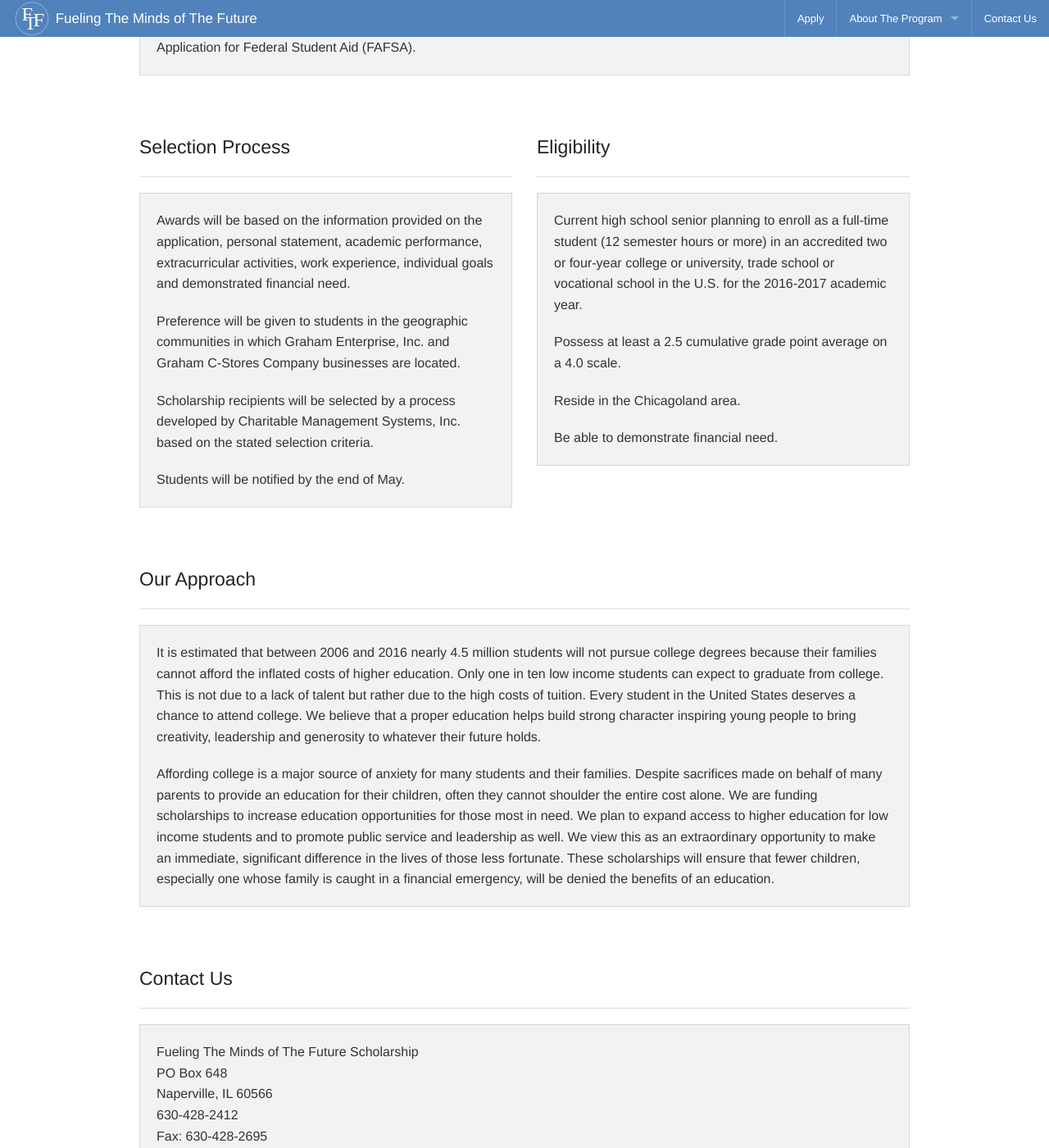
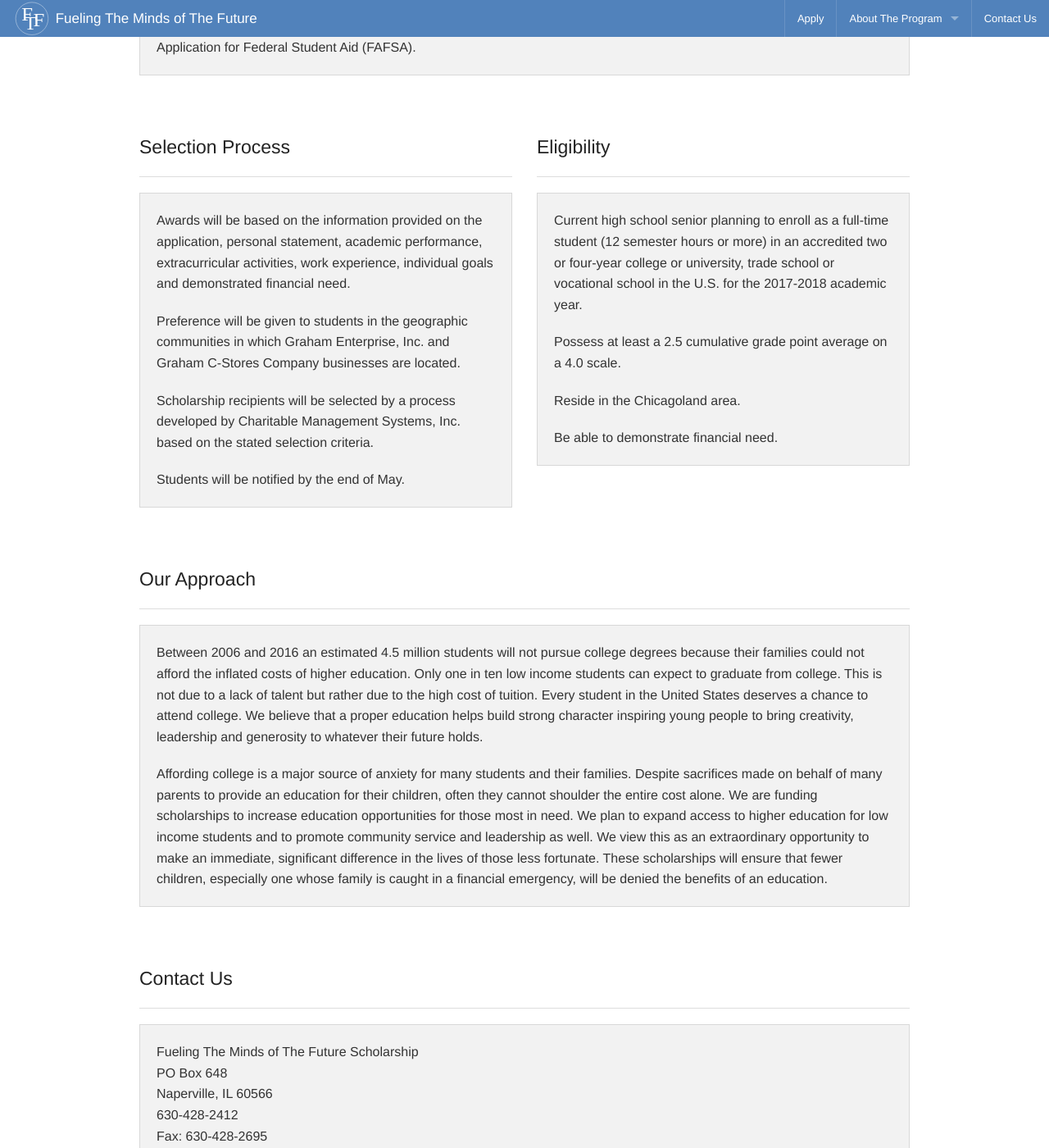
Before and after one commit to charitable-management-systems/fueling-minds, a Jekyll site: the page built from index.html, in a window 1280 px wide and 1400 px high, scrolled down 1149 px. Shown: the whole window at 82% size. Built offline with Jekyll 4.4.1, drawn with Linux system fonts in a browser that asks for light colours; some of the changed text lies outside the part shown.

Commit message:
update 2017 program info

```diff
--- a/_data/program.yml
+++ b/_data/program.yml
@@ -25,14 +25,14 @@
 
 logoUrl: images/logo.svg
 
-about: "<h4>About The Program</h4><hr><div class='panel'><p>This program is dedicated to giving back to the communities in which Graham Enterprise, Inc and Graham C-Stores Company operate.  The program provides support to local youths by offering $2,000 scholarships to entering college freshmen.</p><p>Since its inception in 2012, The Fueling The Minds of The Future Scholarship Program has helped 150 students attend college, including 6 super-scholars who will receive support for up to four years of their undergraduate education.  To date, $310,000 has been provided in scholarships to academically strong students needing a little help to achieve their college goals.</p></div>"
+about: "<h4>About The Program</h4><hr><div class='panel'><p>This program is dedicated to giving back to the communities in which Graham Enterprise, Inc and Graham C-Stores Company operate.  The program provides support to local youths by offering $2,000 scholarships to entering college freshmen.</p><p>Since its inception in 2012, The Fueling The Minds of The Future Scholarship Program has helped 190 students attend college, including 8 super-scholars who will receive support for up to four years of their undergraduate education.  To date, $402,000 has been provided in scholarships to academically strong students needing a little help to achieve their college goals.</p></div>"
 
 howTo: "<h4>How To Apply</h4><hr><div class='panel'><p>Begin your application by clicking the APPLY tab.</p><p>Upload a 500-750 word personal statement addressing all of the following questions:</p><ol><li>What have been the most important experiences during your high school years that have prepared you for college?</li><li>What do you wish to achieve from your college education?</li><li>Why should you be considered for a Fueling The Minds of The Future Scholarship?</li></ol><p>Mail - or have your school mail - an official high school transcript in an officially sealed envelope.</p><p>Provide a copy of your Student Aid Report (SAR), showing the Expected Family Contribution (EFC) as reported from the Free Application for Federal Student Aid (FAFSA).</p></div>"
 
 selection: "<h4>Selection Process</h4><hr><div class='panel'><p>Awards will be based on the information provided on the application, personal statement, academic performance, extracurricular activities, work experience, individual goals and demonstrated financial need.</p><p>Preference will be given to students in the geographic communities in which Graham Enterprise, Inc. and Graham C-Stores Company businesses are located.</p><p>Scholarship recipients will be selected by a process developed by Charitable Management Systems, Inc. based on the stated selection criteria.</p><p>Students will be notified by the end of May.</p></div>"
 
-eligibility: "<h4>Eligibility</h4><hr><div class='panel'><p>Current high school senior planning to enroll as a full-time student (12 semester hours or more) in an accredited two or four-year college or university, trade school or vocational school in the U.S. for the 2016-2017 academic year.</p><p>Possess at least a 2.5 cumulative grade point average on a 4.0 scale.</p><p>Reside in the Chicagoland area.</p><p>Be able to demonstrate financial need.</p></div>"
+eligibility: "<h4>Eligibility</h4><hr><div class='panel'><p>Current high school senior planning to enroll as a full-time student (12 semester hours or more) in an accredited two or four-year college or university, trade school or vocational school in the U.S. for the 2017-2018 academic year.</p><p>Possess at least a 2.5 cumulative grade point average on a 4.0 scale.</p><p>Reside in the Chicagoland area.</p><p>Be able to demonstrate financial need.</p></div>"
 
-approach: "<h4>Our Approach</h4><hr><div class='panel'><p>It is estimated that between 2006 and 2016 nearly 4.5 million students will not pursue college degrees because their families cannot afford the inflated costs of higher education.  Only one in ten low income students can expect to graduate from college.  This is not due to a lack of talent but rather due to the high costs of tuition.  Every student in the United States deserves a chance to attend college.  We believe that a proper education helps build strong character inspiring young people to bring creativity, leadership and generosity to whatever their future holds.</p><p>Affording college is a major source of anxiety for many students and their families.  Despite sacrifices made on behalf of many parents to provide an education for their children, often they cannot shoulder the entire cost alone.  We are funding scholarships to increase education opportunities for those most in need.  We plan to expand access to higher education for low income students and to promote public service and leadership as well.  We view this as an extraordinary opportunity to make an immediate, significant difference in the lives of those less fortunate.  These scholarships will ensure that fewer children, especially one whose family is caught in a financial emergency, will be denied the benefits of an education.</p></div>"
+approach: "<h4>Our Approach</h4><hr><div class='panel'><p>Between 2006 and 2016 an estimated 4.5 million students will not pursue college degrees because their families could not afford the inflated costs of higher education.  Only one in ten low income students can expect to graduate from college.  This is not due to a lack of talent but rather due to the high cost of tuition.  Every student in the United States deserves a chance to attend college.  We believe that a proper education helps build strong character inspiring young people to bring creativity, leadership and generosity to whatever their future holds.</p><p>Affording college is a major source of anxiety for many students and their families.  Despite sacrifices made on behalf of many parents to provide an education for their children, often they cannot shoulder the entire cost alone.  We are funding scholarships to increase education opportunities for those most in need.  We plan to expand access to higher education for low income students and to promote community service and leadership as well.  We view this as an extraordinary opportunity to make an immediate, significant difference in the lives of those less fortunate.  These scholarships will ensure that fewer children, especially one whose family is caught in a financial emergency, will be denied the benefits of an education.</p></div>"
 
 contact: "<h4>Contact Us</h4><hr><div class='panel'><p>Fueling The Minds of The Future Scholarship<br>PO Box 648<br>Naperville, IL  60566<br>630-428-2412<br>Fax:  630-428-2695<br>info@fuelingminds.com</p></div>"
```
